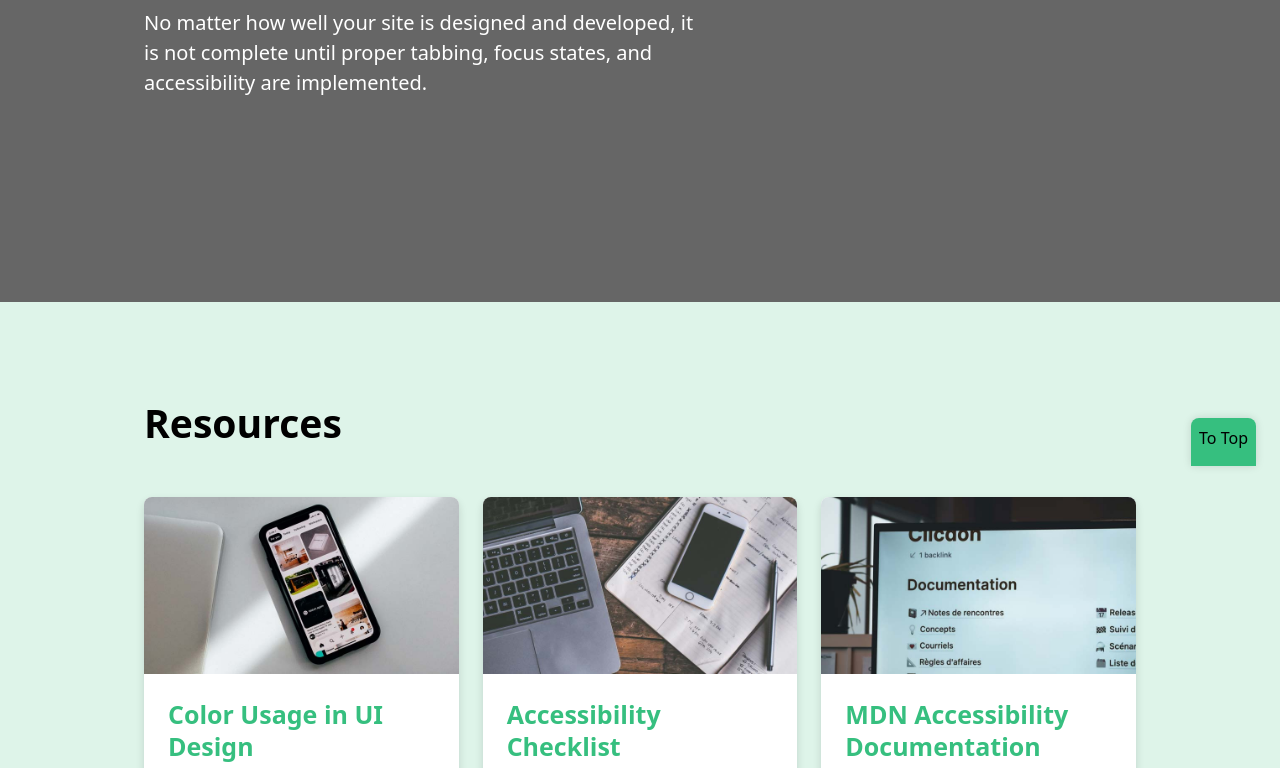
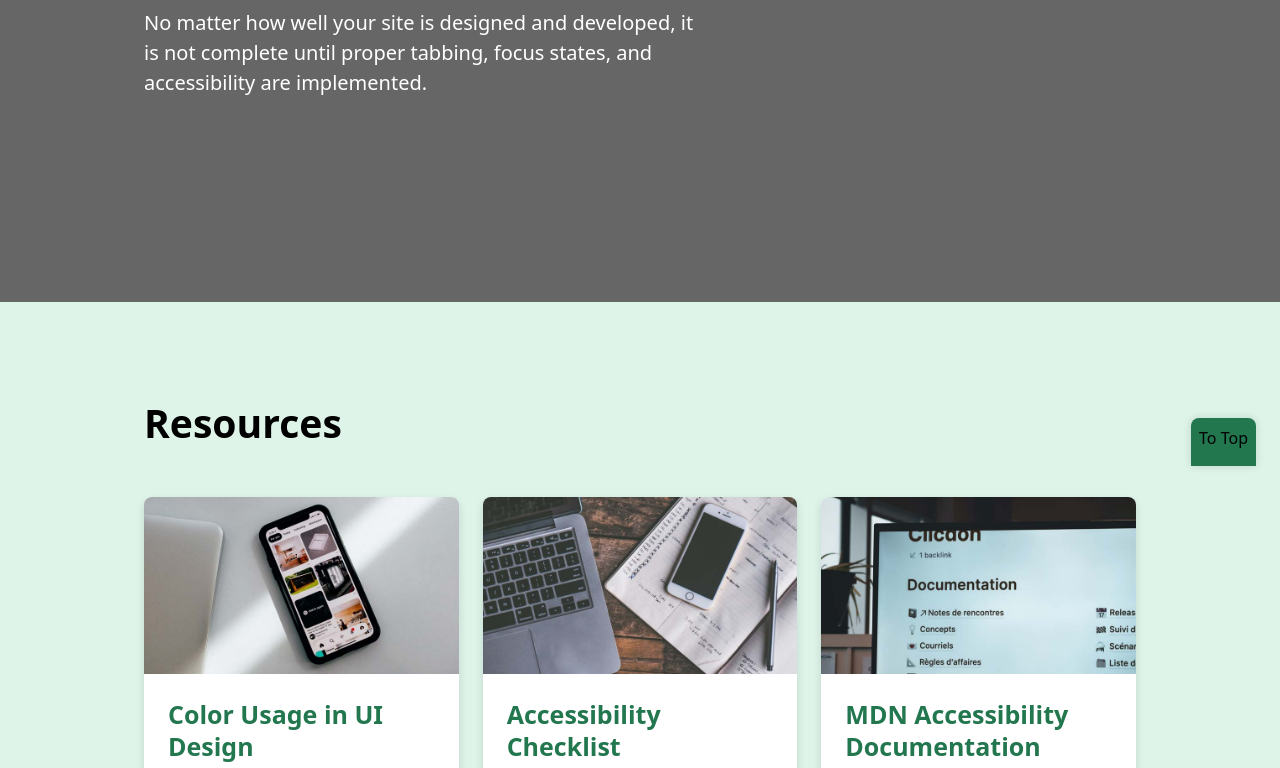
Before and after one commit to juankhusuma/wave-test-otana, a plain HTML site: page index.html in a window 1280 px wide. Shown: the part 374-1142 px from the top of the page. Drawn offline with Linux system fonts and the light colour scheme.

Commit message:
contrast fix

```diff
--- a/css/base.css
+++ b/css/base.css
@@ -1,5 +1,5 @@
 :root {
-    --color-secondary: #36BF7F;
+    --color-secondary: #22774F;
     --color-secondary-pale: #def4e9;
     --color-primary: #394A59;
     --color-accent: #D96666;
```
